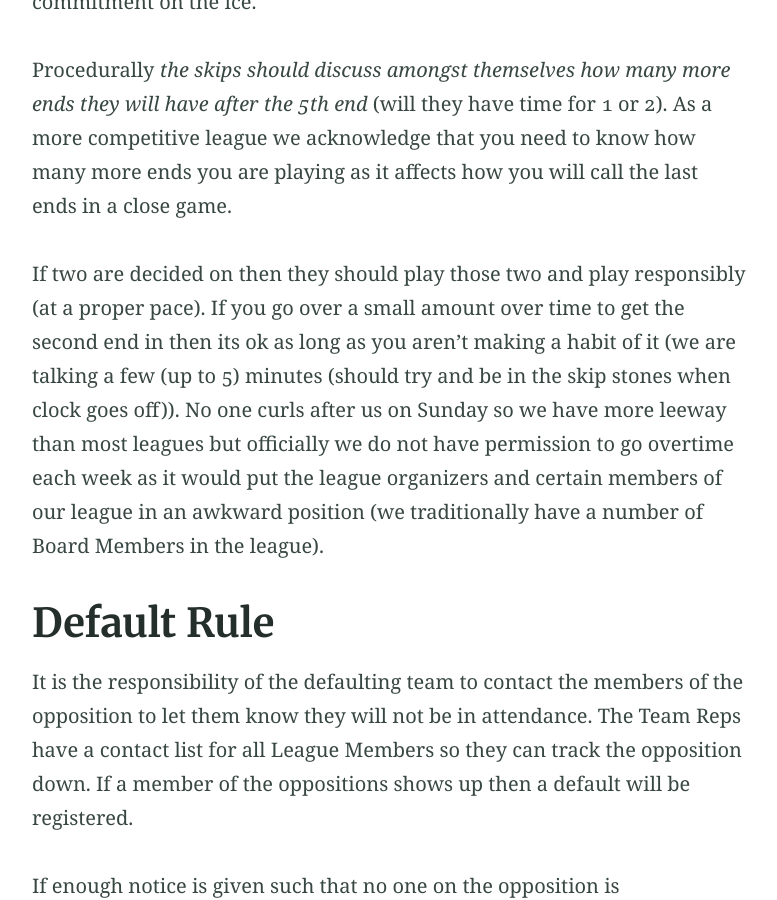
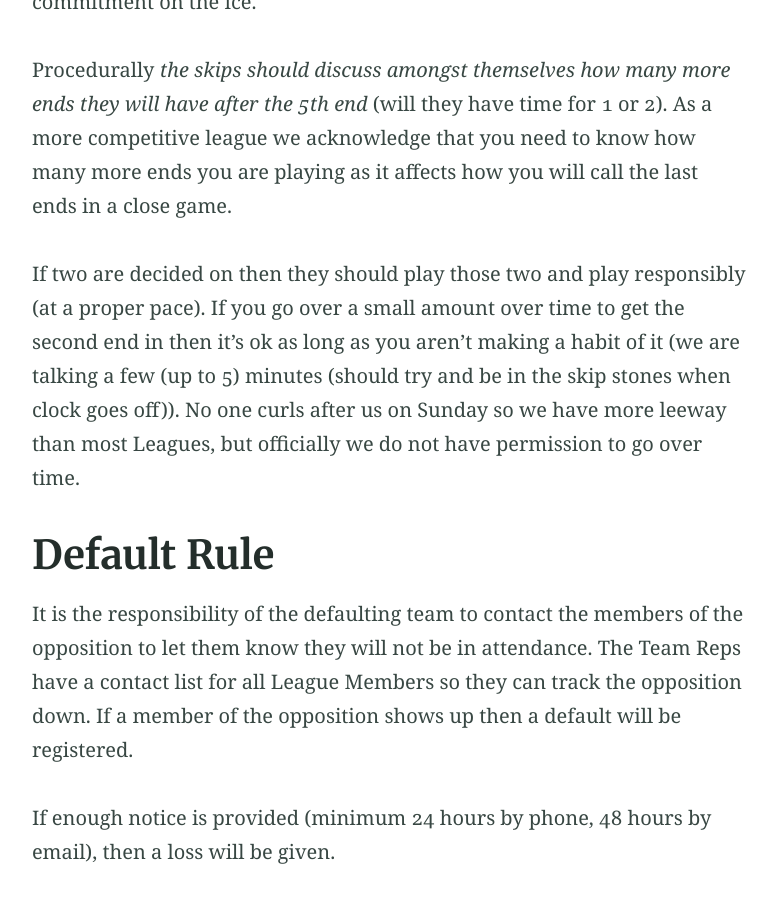
Before and after one commit to adsgray/testsite, a Jekyll site: the page built from leagueinfo.md, in a window 1280 px wide and 900 px high, scrolled down 1903 px. Shown: the whole window, without its empty margins (251-1028 px from the left). Built offline with Jekyll 4.4.1, drawn with Linux system fonts in a browser that asks for light colours; some of the changed text lies outside the part shown.

Commit message:
Update leagueinfo.md

```diff
--- a/leagueinfo.md
+++ b/leagueinfo.md
@@ -8,15 +8,11 @@ layout: page
 # Sunday Open Draw
 
 ## Round Robin (13 weeks)
-The season starts with Round Robin play so each team gets a chance to
-play every team at least once.
+The season starts with Round Robin play so each team gets a chance to play every team at least once.
 
 
 ## Weighted Round Robin (4 weeks)
-Games will continue with the game results (wins/losses) added to the
-results from the regular round robin. Teams will find themselves
-primarily matched up against teams from either the top or the bottom
-based on how they finished in the round robin.
+Games will continue with the game results (wins/losses) added to the results from the regular round robin. Teams will find themselves primarily matched up against teams from either the top or the bottom based on how they finished in the round robin.
 
 
 ## Playoff Round (4 weeks)
@@ -37,87 +33,44 @@ The Sunday Open uses a single elimination tournament format; however, all teams
 
 
 # Sunday Open Clock Policy
+We have 2 hours of contracted time from the Club and we are to be off the ice at the end of those two hours.  As such, the clock rule that we use in the Sunday Open, is that we should try and honour our two hour time-commitment on the ice.
 
-We have 2 hours of contracted time from the Club and we are to be off
-the ice at the end of those two hours.  As such, the clock rule that
-we use in the Sunday Open, is that we should try and honour our two
-hour time-commitment on the ice.
+Procedurally *the skips should discuss amongst themselves how many more ends they will have after the 5th end* (will they have time for 1 or 2). As a more competitive league we acknowledge that you need to know how many more ends you are playing as it affects how you will call the last ends in a close game.
 
-Procedurally *the skips should discuss amongst themselves how many more
-ends they will have after the 5th end* (will they have time for 1 or
-2). As a more competitive league we acknowledge that you need to know
-how many more ends you are playing as it affects how you will call the
-last ends in a close game.
-
-If two are decided on then they should play those two and play
-responsibly (at a proper pace). If you go over a small amount over
-time to get the second end in then its ok as long as you aren’t making
-a habit of it (we are talking a few (up to 5) minutes (should try and
-be in the skip stones when clock goes off)). No one curls after us on
-Sunday so we have more leeway than most leagues but officially we do
-not have permission to go overtime each week as it would put the
-league organizers and certain members of our league in an awkward
-position (we traditionally have a number of Board Members in the
-league).
-
+If two are decided on then they should play those two and play responsibly (at a proper pace). If you go over a small amount over time to get the second end in then it's ok as long as you aren’t making a habit of it (we are talking a few (up to 5) minutes (should try and be in the skip stones when clock goes off)). No one curls after us on Sunday so we have more leeway than most Leagues, but officially we do not have permission to go over time.
 
 
 # Default Rule
+It is the responsibility of the defaulting team to contact the members of the opposition to let them know they will not be in attendance. The Team Reps have a contact list for all League Members so they can track the opposition down. If a member of the opposition shows up then a default will be registered.
 
-It is the responsibility of the defaulting team to contact the members
-of the opposition to let them know they will not be in attendance.
-The Team Reps have a contact list for all League Members so they can
-track the opposition down. If a member of the oppositions shows up
-then a default will be registered.
+If enough notice is provided (minimum 24 hours by phone, 48 hours by email), then a loss will be given.
 
-If enough notice is given such that no one on the opposition is
-inconvenienced, then a loss will be given.
-
-It is recommended that the defaulting team buys a pitcher of beer for
-their opposition when next they play to recognize the value of the ice
+It is recommended that the defaulting team buys a pitcher of beer for their opposition when next they play to recognize the value of the ice
 time lost.
 
-If a team defaults 2 or more times in a season they may not be asked
-to return the following season.
+If a team defaults 2 or more times in a season they may not be asked to return the following season.
 
 
 # Spares
-
 Spares must be VCC members. Your Team Captain has access to a list of members that have expressed interest in sparing for Sunday Open. Please give as much advanced notice as possible. Ultimately you, and your team, are responsible for making sure that you have enough players for the game.
 
 
-# Tie Breakers for Playoffs
-
-A points per game average will be calculated per team as 4 teams will
-have played one fewer game.
-
+# Tie Breakers for Playoff Seeding
+* If a Team has defaults they lose any tie breaker
 * Direct Head-to-Head if possible
-* If a Team has defaults they lose any tie breaker
-* Most wins (if two teams have same number of points but one has more
-  wins than the other teams (team has same number of points though
-  because of more ties than losses) the team with the wins finishes
-  ahead).
-* Comparison of how they perform versus the top team in the standings
-  working down the standings list.
-* Everyone makes the playoffs and seeding hasn’t historically had a big impact on eventual winners
+* Most wins (if two teams have same number of points but one has more wins than the other teams (team has same number of points though because of more ties than losses) the team with more wins finishes ahead).
+* Comparison of how they perform versus the top team in the standings (working down the standings list until the tie is broken).
+* Coin flip.
+* Everyone makes the playoffs.
 
 
 # Playoff Rules
 * The higher seeded team gets the choice of hammer and stones.
-* During the regular season spares can play any position but skip (can
-call the game though). In the playoffs spares can play no higher than
-second position. Spares must play one of the front-end positions (lead
-or second).
+* Spares must play one of the front-end positions (lead or second).
 * You must have 2 members of your team playing to register a win.
 * No ties … draw to the button … only throwing team may sweep … must have a piece of the rings to register the win.
-* For the # 1/2 Final Game, if both teams agree to play on a different
-  sheet, they have the right to switch ice with any game as long as
-  they inform that sheet before the teams enter the ice.
+* For the Championship Final Game, if both teams agree to play on a different sheet, they have the right to switch ice with any other game as long as they inform that sheet before the teams enter the ice.
 
 
 # VCC Club Championships
-
-The winner of the Sunday Open Playoffs will be offered our spot in the
-VCC Club Championship. If the Sunday Open is granted an additional
-spot / or if the winner is not available to play the spot will be
-awarded based on the final standings in the playoffs.
+The winner of the Sunday Open Playoffs will be offered our spot in the VCC Club Championship. If the Sunday Open is granted an additional spot / or if the winner is not available to play the spot will be awarded based on the final standings in the playoffs.
```
